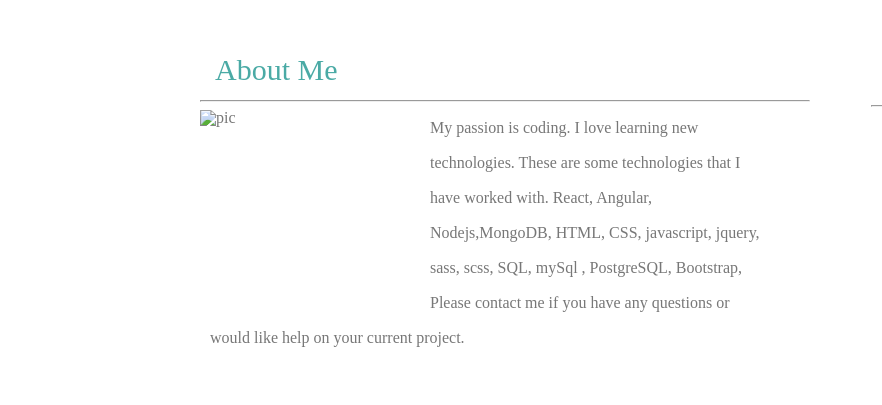
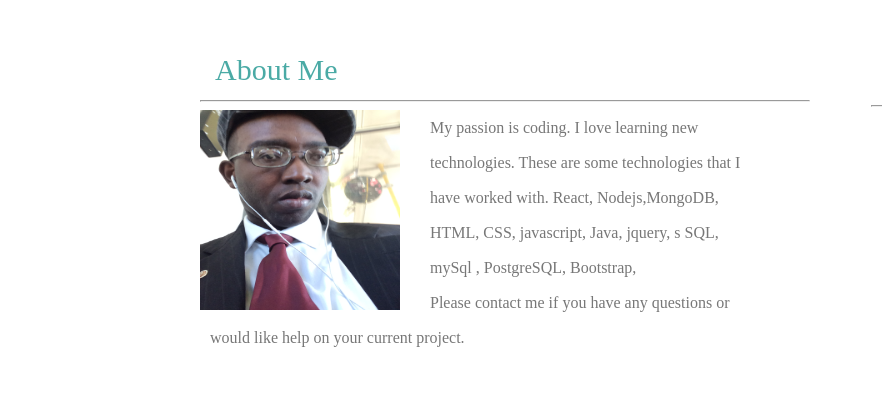
Before and after one commit to gqbrown/Basic-Portfolio, a plain HTML site: page index.html in a window 1280 px wide. Shown: the part 84-489 px from the top of the page, 0-882 px from the left. Drawn offline with Linux system fonts and the light colour scheme.

Commit message:
Basic Portfolio

```diff
--- a/index.html
+++ b/index.html
@@ -32,12 +32,12 @@
 				<hr>
 
 
-				<img src="assets/images/"   alt="pic" />
+				<img src="assets/images/Gregsuited.jpg"   alt="pic" />
 
 
 				<p>
 
-					My passion is coding.  I love learning new technologies.  These are some technologies that I have worked with.   React, Angular, Nodejs,MongoDB, HTML, CSS, javascript, jquery, sass, scss, SQL, mySql , PostgreSQL, Bootstrap,
+					My passion is coding.  I love learning new technologies.  These are some technologies that I have worked with.   React, Nodejs,MongoDB, HTML, CSS, javascript, Java, jquery, s SQL, mySql , PostgreSQL, Bootstrap,
 					<BR>
 
 					Please contact me if you have any questions or would like help on your current project.
```
Also changed, not shown: assets/css/style.css (line endings or trailing spaces), assets/images/Gregsuited.JPG (renamed from assets/images/IMG_0607.JPG), 1 other file.
